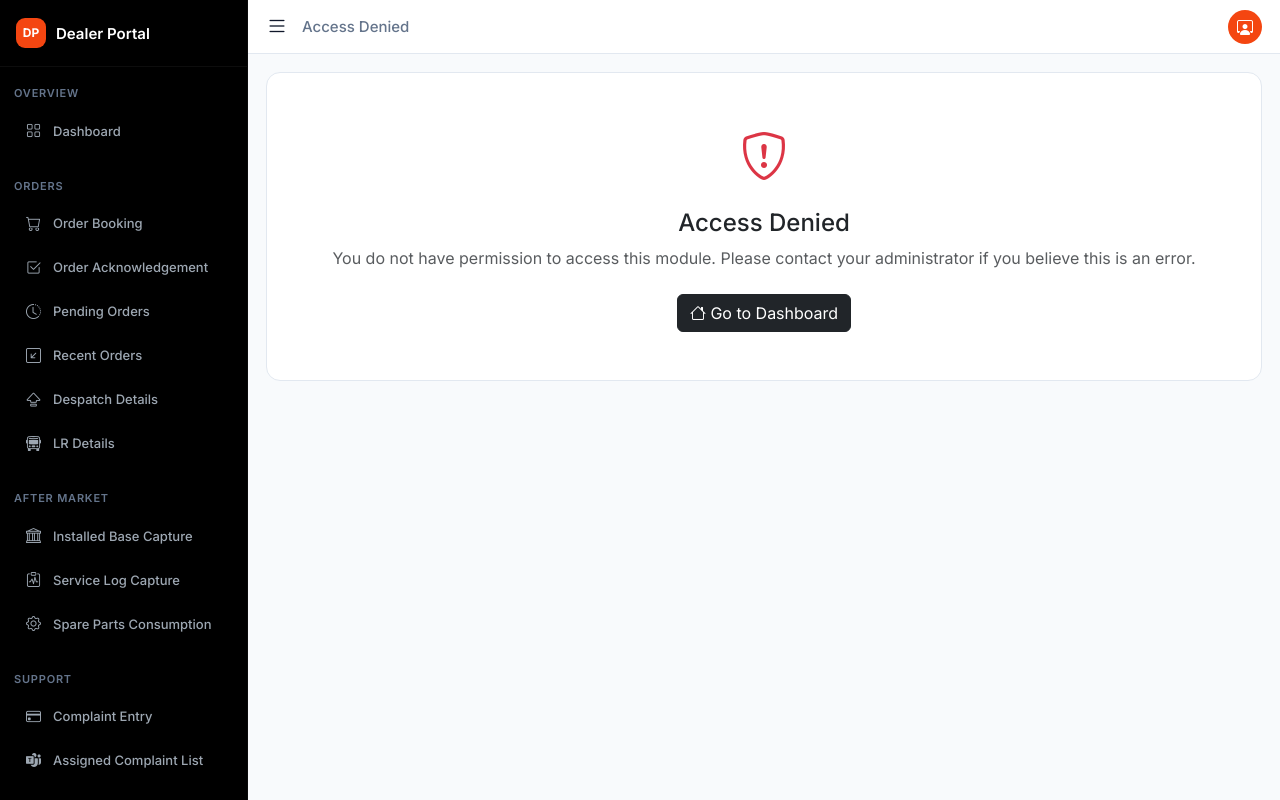
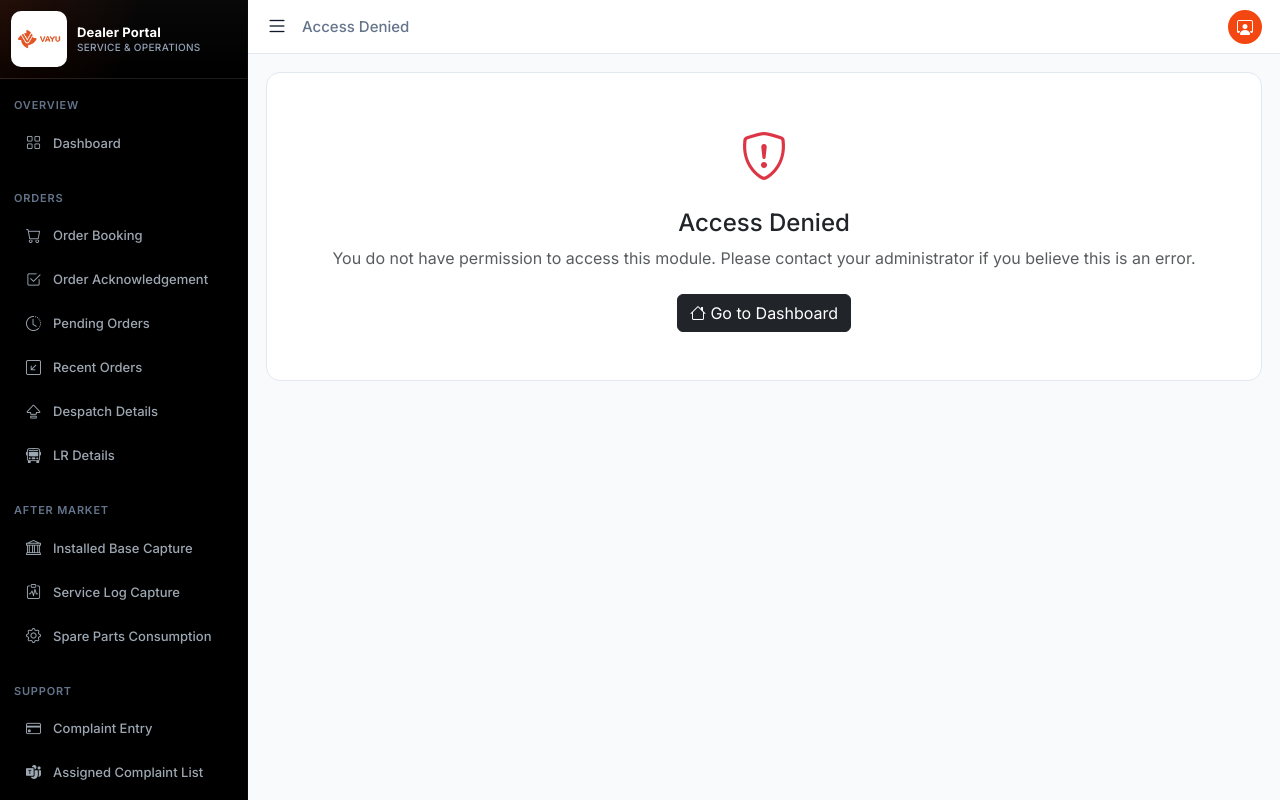
Before and after one commit to devalbarot27/ComplaintManagementLocal, a PHP site: page /access_denied.php in a window 1280 px wide. Run offline with PHP 8.4, Linux system fonts and the light colour scheme; the visitor is signed in with stand-in values (Sample User, id 1); some libraries are stand-ins or nearby versions.

Commit message:
sidebar  update

```diff
--- a/css/brand.css
+++ b/css/brand.css
@@ -1,6 +1,115 @@
+/* Sidebar brand block */
+
+.sidebar-brand {
+    position: sticky;
+    top: 0;
+    z-index: 20;
+    flex-shrink: 0;
+    padding: 5px 5px;
+    border-bottom: 1px solid rgba(255, 255, 255, 0.08);
+    background-color: #000;
+    background-image:
+        radial-gradient(circle at top left, rgba(244, 70, 17, 0.12) 0%, rgba(244, 70, 17, 0) 55%),
+        linear-gradient(180deg, rgba(255, 255, 255, 0.03) 0%, rgba(255, 255, 255, 0) 100%);
+    box-shadow: 0 8px 18px rgba(0, 0, 0, 0.35);
+}
+
+.sidebar-brand__link {
+    display: flex;
+    align-items: center;
+    gap: 10px;
+    text-decoration: none;
+    border-radius: 10px;
+    padding: 6px;
+    transition: background-color 0.2s ease;
+}
+
+.sidebar-brand__link:hover {
+    background: rgba(255, 255, 255, 0.04);
+}
+
+.sidebar-brand__link:active {
+    transform: scale(0.995);
+}
+
+.sidebar-brand__logo-panel {
+    display: flex;
+    align-items: center;
+    justify-content: center;
+    flex-shrink: 0;
+    width: 56px;
+    height: 56px;
+    padding: 5px;
+    border-radius: 10px;
+    background: #fff;
+    border: 1px solid rgba(255, 255, 255, 0.2);
+    box-shadow: 0 4px 14px rgba(0, 0, 0, 0.24);
+}
+
+.sidebar-brand__logo-box {
+    display: block;
+    width: 100%;
+    background: transparent;
+}
+
+.sidebar-brand__logo {
+    display: block;
+    width: auto;
+    height: auto;
+    max-width: 100%;
+    max-height: 42px;
+    margin: 0 auto;
+    object-fit: contain;
+}
+
+.sidebar-brand__copy {
+    min-width: 0;
+    text-align: left;
+}
+
+.sidebar-brand__title {
+    display: block;
+    color: #fff;
+    font-size: 13px;
+    font-weight: 700;
+    line-height: 1.15;
+    letter-spacing: 0.01em;
+}
+
+.sidebar-brand__subtitle {
+    display: block;
+    margin-top: 2px;
+    color: #94a3b8;
+    font-size: 10px;
+    font-weight: 500;
+    letter-spacing: 0.03em;
+    text-transform: uppercase;
+    line-height: 1.2;
+}
+
+.sidebar-brand__link:hover .sidebar-brand__title {
+    color: #fff;
+}
+
+.sidebar-brand__link:hover .sidebar-brand__subtitle {
+    color: #cbd5e1;
+}
+
+/* Legacy brand classes (auth pages and older markup) */
+
 .brand-section {
-            padding: 18px 16px;
+    padding: 20px 16px;
     border-bottom: 1px solid rgba(255, 255, 255, 0.05);
+}
+
+.brand-link {
+    display: block;
+    text-decoration: none;
+    text-align: center;
+}
+
+.brand-link:hover .brand-title {
+    color: #fff;
 }
 
 .brand-wrapper {
@@ -9,24 +118,33 @@
     gap: 10px;
 }
 
-        .brand-logo {
-            width: 30px;
-            height: 30px;
-            border-radius: 9px;
-            background: #F44611;
-            display: flex;
-            align-items: center;
-            justify-content: center;
-            color: white;
-            font-size: 12px;
-            font-weight: 700;
+.brand-section .brand-logo {
+    width: auto;
+    height: auto;
+    max-width: 100%;
+    margin: 0 auto;
+    padding: 0;
+    border-radius: 0;
+    background: transparent;
+    display: block;
+}
+
+.brand-section .brand-logo__image {
+    display: block;
+    width: 100%;
+    max-width: 160px;
+    height: auto;
+    margin: 0 auto;
+    object-fit: contain;
 }
 
 .brand-title {
     color: white;
-            font-size: 15px;
+    font-size: 14px;
     font-weight: 600;
-            line-height: 1;
+    line-height: 1.2;
+    margin-top: 10px;
+    text-align: center;
 }
 
 .brand-subtitle {
@@ -34,3 +152,20 @@
     font-size: 11px;
     margin-top: 4px;
 }
+
+@media (max-width: 768px) {
+    .sidebar-brand {
+        padding: 10px 12px;
+        padding-right: 48px;
+    }
+
+    .sidebar-brand__logo-panel {
+        width: 52px;
+        height: 52px;
+        padding: 6px;
+    }
+
+    .sidebar-brand__logo {
+        max-height: 38px;
+    }
+}
--- a/css/sidebar.css
+++ b/css/sidebar.css
@@ -5,7 +5,9 @@
     position: fixed;
     left: 0;
     top: 0;
-            overflow-y: auto;
+    display: flex;
+    flex-direction: column;
+    overflow: hidden;
     transition: all .3s ease;
     z-index: 1000;
     border-right: 1px solid rgba(255, 255, 255, 0.04);
@@ -13,6 +15,22 @@
 
 .sidebar.hide {
     left: -248px;
+}
+
+.sidebar-nav {
+    flex: 1;
+    min-height: 0;
+    overflow-y: auto;
+    overflow-x: hidden;
+}
+
+.sidebar-nav::-webkit-scrollbar {
+    width: 4px;
+}
+
+.sidebar-nav::-webkit-scrollbar-thumb {
+    background: #334155;
+    border-radius: 10px;
 }
 
 .sidebar::-webkit-scrollbar {
--- a/includes/auth_brand_logo.php
+++ b/includes/auth_brand_logo.php
@@ -1,3 +1,13 @@
-<div class="brand-logo">
-    <img src="uploads/vayu.png" alt="Dealer Portal" class="brand-logo__image">
+<?php
+$brandLogoClass = $brandLogoClass ?? 'brand-logo';
+$brandImageClass = $brandImageClass ?? 'brand-logo__image';
+$brandLogoAlt = $brandLogoAlt ?? 'Dealer Portal';
+$brandLogoSrc = $brandLogoSrc ?? 'uploads/vayu.png';
+?>
+<div class="<?php echo htmlspecialchars($brandLogoClass, ENT_QUOTES, 'UTF-8'); ?>">
+    <img
+        src="<?php echo htmlspecialchars($brandLogoSrc, ENT_QUOTES, 'UTF-8'); ?>"
+        alt="<?php echo htmlspecialchars($brandLogoAlt, ENT_QUOTES, 'UTF-8'); ?>"
+        class="<?php echo htmlspecialchars($brandImageClass, ENT_QUOTES, 'UTF-8'); ?>"
+    >
 </div>
--- a/sidebar.php
+++ b/sidebar.php
@@ -101,14 +101,24 @@
         <i class="bi bi-x-lg"></i>
     </div>
 
-    <div class="brand-section">
-        <div class="brand-wrapper">
-            <div class="brand-logo">DP</div>
-            <div>
-                <div class="brand-title">Dealer Portal</div>
+    <div class="sidebar-brand">
+        <a href="dashboard.php" class="sidebar-brand__link" aria-label="Go to Dashboard">
+            <div class="sidebar-brand__logo-panel">
+                <?php
+                $brandLogoClass = 'sidebar-brand__logo-box';
+                $brandImageClass = 'sidebar-brand__logo';
+                include __DIR__ . '/includes/auth_brand_logo.php';
+                unset($brandLogoClass, $brandImageClass);
+                ?>
             </div>
-        </div>
+            <div class="sidebar-brand__copy">
+                <span class="sidebar-brand__title">Dealer Portal</span>
+                <span class="sidebar-brand__subtitle">Service &amp; Operations</span>
+            </div>
+        </a>
     </div>
+
+    <div class="sidebar-nav">
 
     <!-- OVERVIEW -->
     <div class="menu-section">
@@ -299,8 +309,7 @@
       </div>
       <?php } ?>
 
-
-
+    </div>
 
 </div>
 
```
Lines whose indentation alone changed are shown as unchanged.
